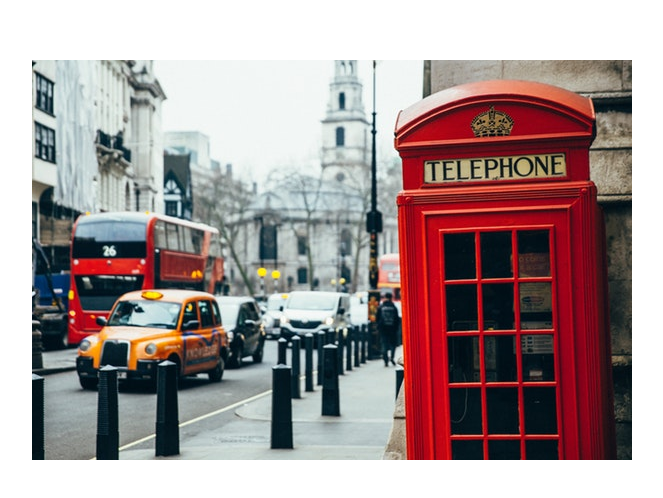
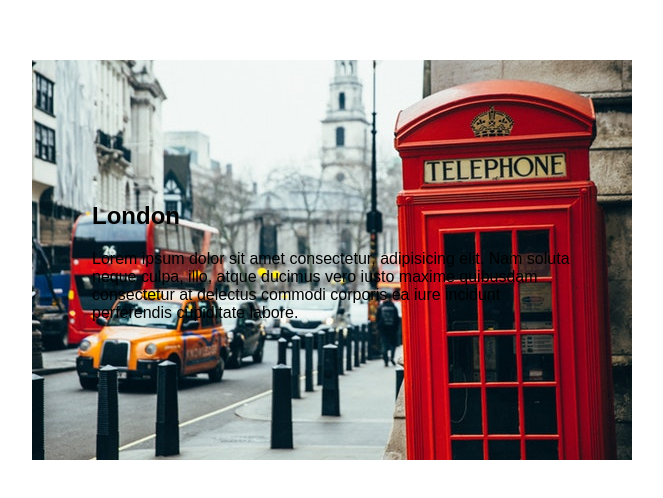
Before and after one commit to hanumancode/CSS3-Image-Hover-Slide-Effects, a plain HTML site: page index.html in a window 1280 px wide. Shown: the part 140-638 px from the top of the page, without its empty margins (308-971 px from the left). Drawn offline with Linux system fonts and the light colour scheme.

Commit message:
added animated boundry box for the caption div border. added text to the about div

```diff
--- a/index.html
+++ b/index.html
@@ -11,7 +11,12 @@
     <div class="card">
         <div class="picture">
             <img src="img.jpeg" alt="">
-            <div class="caption"></div>
+            <div class="caption">
+                <div class="about">
+                    <h2>London</h2>
+                    <p>Lorem ipsum dolor sit amet consectetur, adipisicing elit. Nam soluta neque culpa, illo, atque ducimus vero iusto maxime quibusdam consectetur at delectus commodi corporis ea iure incidunt perferendis cupiditate labore.</p>
+                </div>
+            </div>
         </div>
     </div>
 
--- a/style.css
+++ b/style.css
@@ -29,3 +29,57 @@ body {
     transform: rotate(-12deg) scale(1.3);
     opacity: 0.5;
 }
+
+.caption {
+    position: absolute;
+    top: 40px;
+    left: 40px;
+    right: 40px;
+    bottom: 40px;
+    /* background: #fff; */
+}
+
+.caption:before {
+    content: '';
+    position: absolute;
+    top: 0;
+    left: 0;
+    width: 100%;
+    height: 100%;
+    border-top: 1px solid #fff;
+    border-bottom: 1px solid #fff;
+    box-sizing: border-box;
+    transition: 0.5s;
+    transform: scale(0,1);
+}
+
+.picture:hover .caption:before {
+    transform: scale(1,1);
+}
+
+.caption:after {
+    content: '';
+    position: absolute;
+    top: 0;
+    left: 0;
+    width: 100%;
+    height: 100%;
+    border-right: 1px solid #fff;
+    border-left: 1px solid #fff;
+    box-sizing: border-box;
+    transition: 0.5s;
+    transform: scale(1,0);
+}
+
+.picture:hover .caption:after {
+    transform: scale(1,1);
+}
+
+.about {
+    position: absolute;
+    top: 50%;
+    transform: translateY(-50%);
+    z-index: 1;
+    padding: 20px;
+    transition: 0.5s;
+}
```
